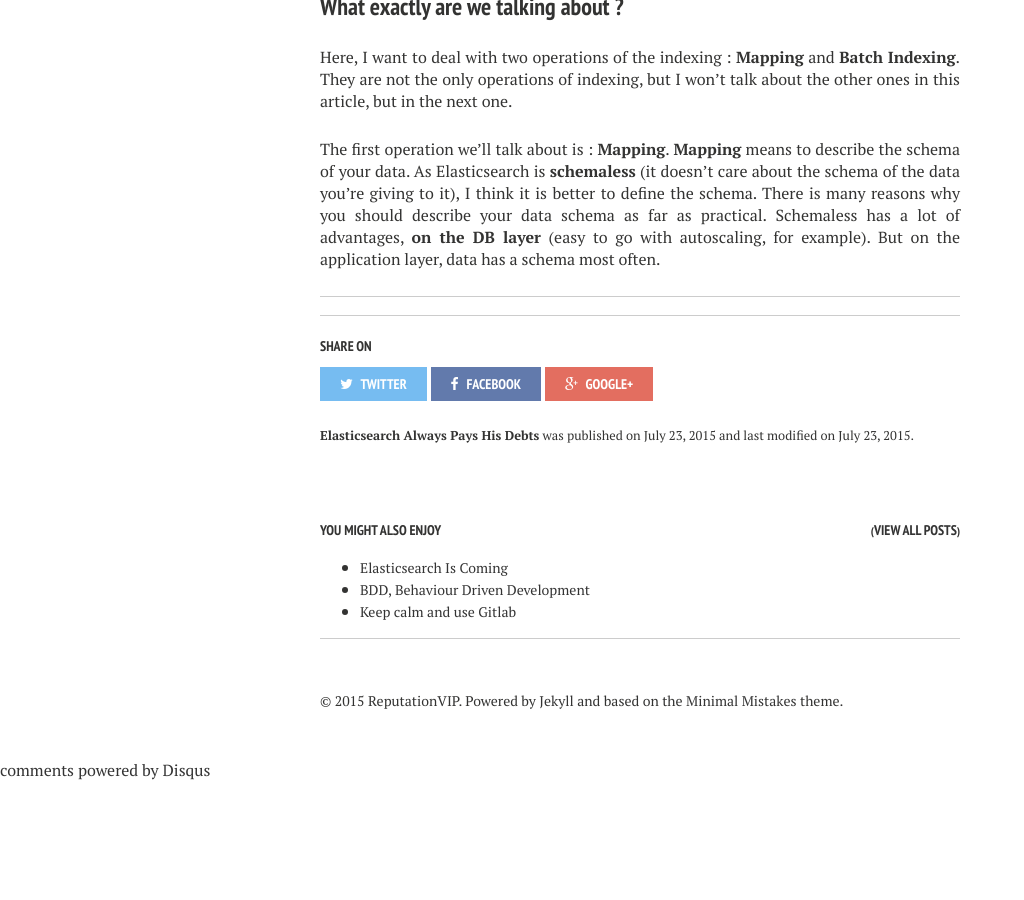
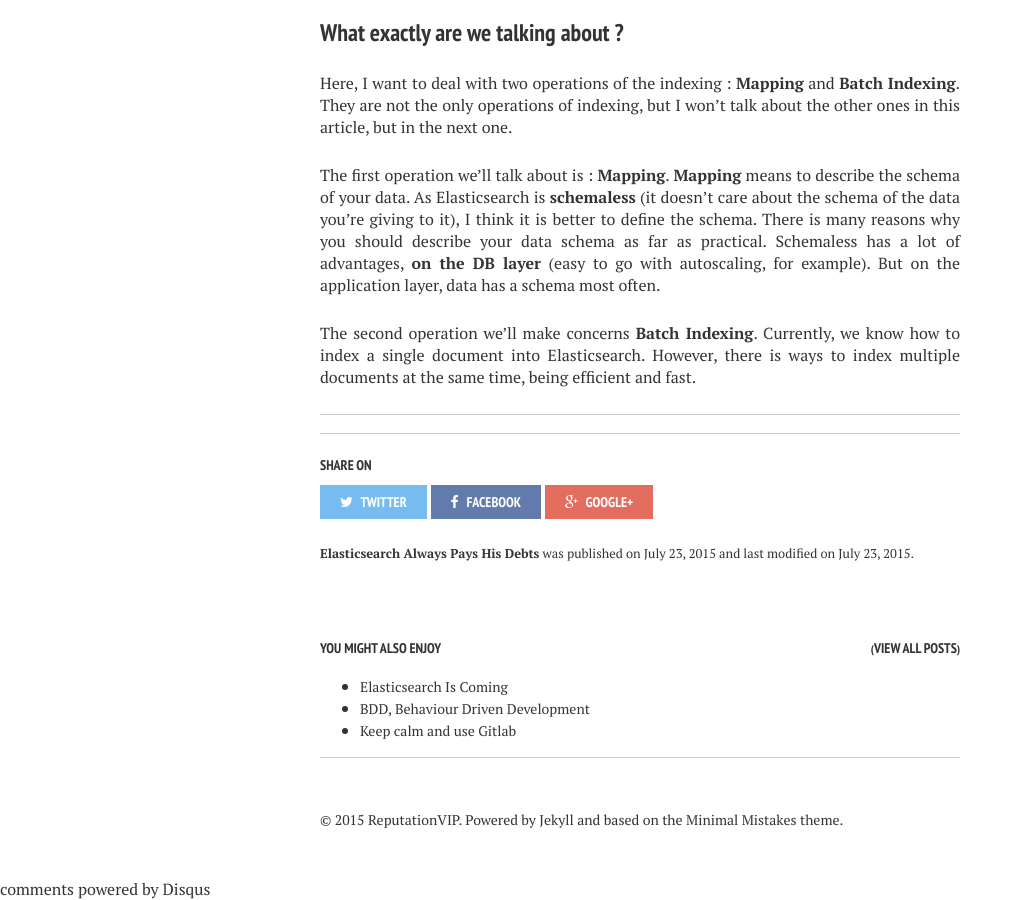
Before and after one commit to semji/reputationvip.github.io, a Jekyll site: the page built from _posts/2015-07-23-elasticsearch-always-pays-his-debts.md, in a window 1280 px wide and 900 px high, scrolled down 1553 px. Shown: the whole window, without its empty margins (0-1024 px from the left). Built offline with Jekyll 4.4.1, drawn with Linux system fonts in a browser that asks for light colours; nearby versions of some CDN libraries; comment, search, counter and statistics services are not loaded; before the commit the page ends 2334 px from its top, so only the background shows below that; some of the changed text lies outside the part shown.

Commit message:
Finished a section
Finished "what exactly are we talking about" section

```diff
--- a/_posts/2015-07-23-elasticsearch-always-pays-his-debts.md
+++ b/_posts/2015-07-23-elasticsearch-always-pays-his-debts.md
@@ -43,6 +43,8 @@ article, I will talk mainly about two points:
 From now, I can tell you that we won't talk about all the query types available in Elasticsearch in this article. There is two reasons to that : the first one is that there is
 plenty of query types, and the second one is that most of them are not everyday-use
 
+***
+
 ## Indexing is back !
 
 Before having fun with the full-text research, I want to talk more about **indexing**. Indeed, this operation is quite important in Elasticsearch, because the quality and the
@@ -57,4 +59,7 @@ The first operation we'll talk about is : **Mapping**. **Mapping** means to desc
 of the data you're giving to it), I think it is better to define the schema. There is many reasons why you should describe your data schema as far as practical. Schemaless has a
 lot of advantages, **on the DB layer** (easy to go with autoscaling, for example). But on the application layer, data has a schema most often.
 
+The second operation we'll make concerns **Batch Indexing**. Currently, we know how to index a single document into Elasticsearch. However, there is ways to index multiple documents
+at the same time, being efficient and fast.
+
 ***
```
